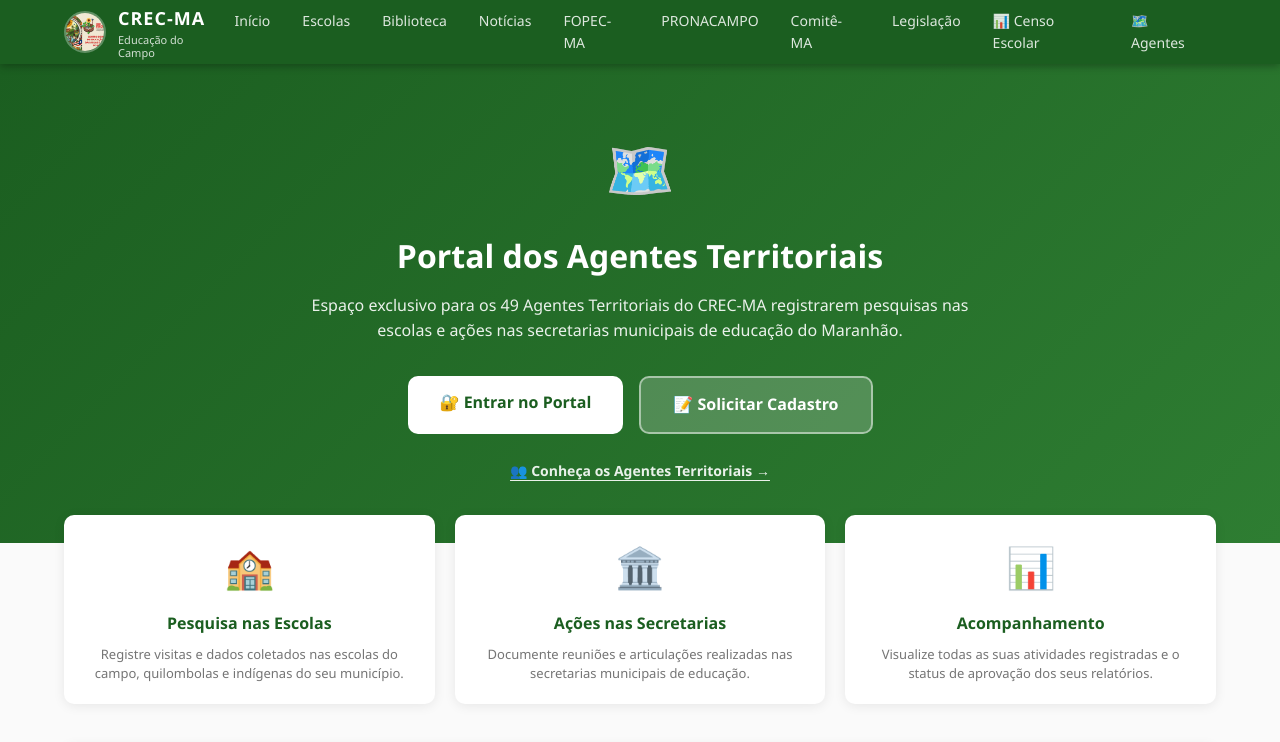
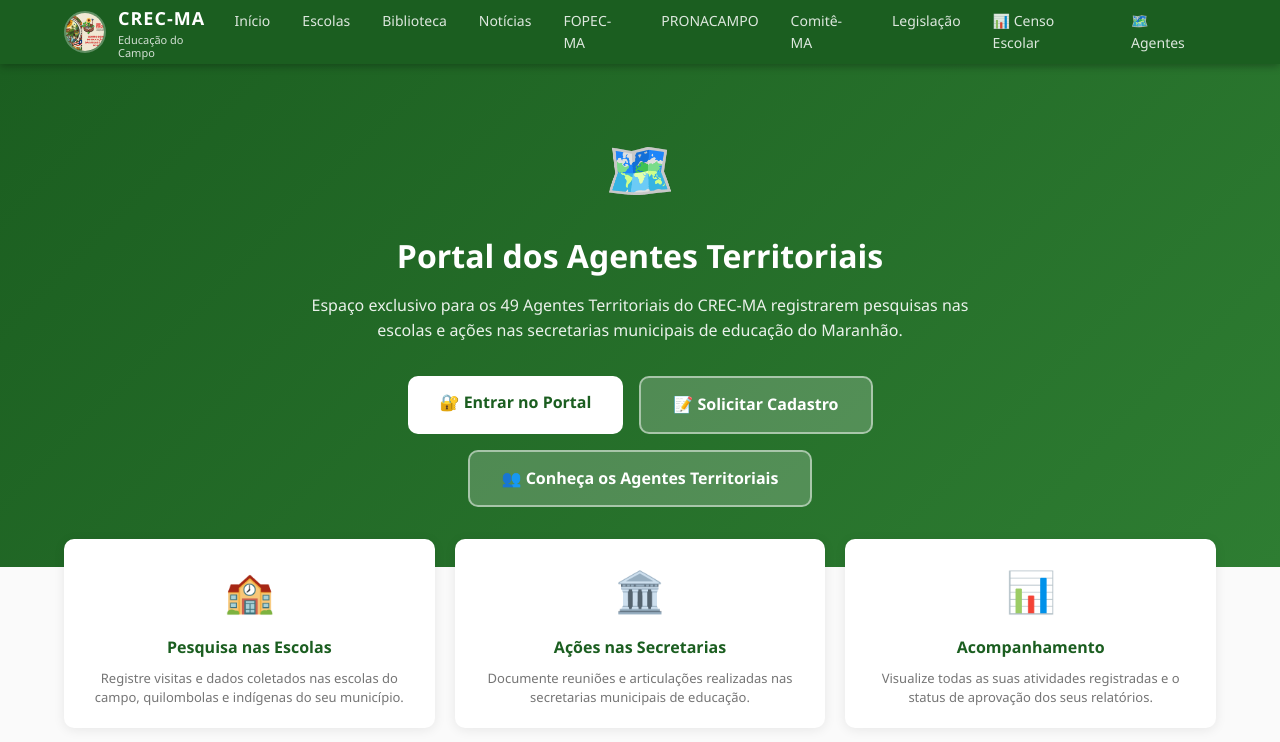
Before and after one commit to pedroxavier-byte/crec-maranhao, a Next.js app in the folder website/: page /agentes in a window 1280 px wide. Shown: the top 742 px of the page. Built offline with nearby package versions, Linux system fonts and the light colour scheme.

Commit message:
feat: move botão 'Conheça os Agentes Territoriais' para linha dos outros botões

```diff
--- a/website/app/agentes/page.tsx
+++ b/website/app/agentes/page.tsx
@@ -15,10 +15,8 @@
             <a href="/agentes/cadastro" style={{ background: 'rgba(255,255,255,0.2)', border: '2px solid rgba(255,255,255,0.5)', color: 'white', fontWeight: 800, padding: '14px 32px', borderRadius: 10, fontSize: 16, textDecoration: 'none' }}>
               📝 Solicitar Cadastro
             </a>
-          </div>
-          <div style={{ marginTop: 24 }}>
-            <a href="/agentes/territoriais" style={{ color: 'rgba(255,255,255,0.9)', fontSize: 14, fontWeight: 700, textDecoration: 'underline', textUnderlineOffset: 4 }}>
-              👥 Conheça os Agentes Territoriais →
+            <a href="/agentes/territoriais" style={{ background: 'rgba(255,255,255,0.2)', border: '2px solid rgba(255,255,255,0.5)', color: 'white', fontWeight: 800, padding: '14px 32px', borderRadius: 10, fontSize: 16, textDecoration: 'none' }}>
+              👥 Conheça os Agentes Territoriais
             </a>
           </div>
         </div>
```
